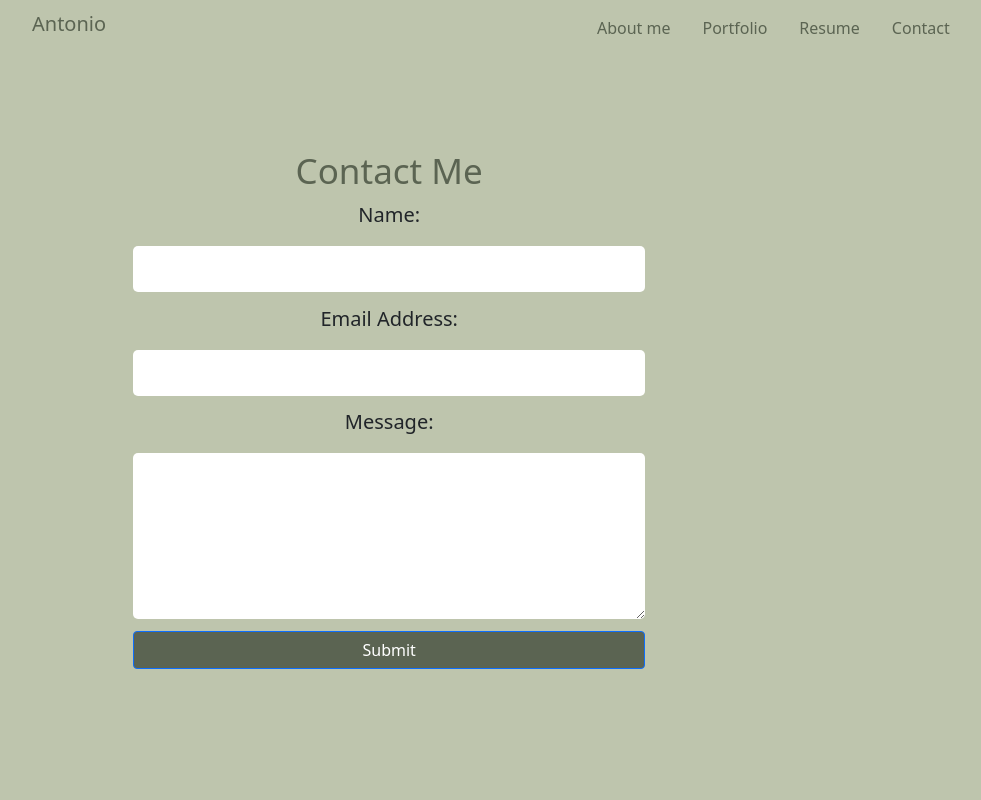
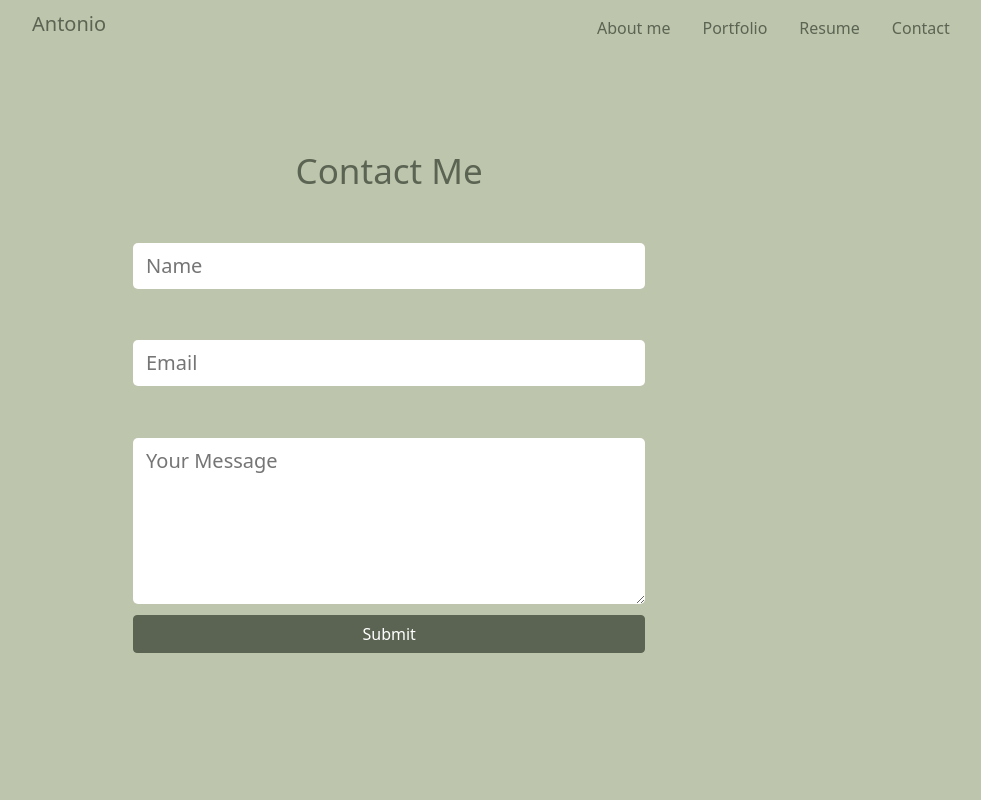
Before and after one commit to tonito98/react-portfolio, a React (Create React App) app: page /contact in a window 1280 px wide. Shown: the top 800 px of the page, without its empty margins (76-1057 px from the left). Built offline with nearby package versions, Linux system fonts and the light colour scheme.

Commit message:
form clears when submitted

```diff
--- a/src/components/Contact/index.js
+++ b/src/components/Contact/index.js
@@ -33,9 +33,12 @@ function ContactForm() {
     console.log('errorMessage', errorMessage);
   }
 
-  function handleSubmit(e) {
+  function handleSubmit(e, {resetForm}) {
     e.preventDefault();
+
     console.log(formState);
+    resetForm({value: ''})
+
   }
   return(
     <div style={{ display: 'block',
@@ -44,18 +47,18 @@ function ContactForm() {
         {/* <h4>Contact Me</h4> */}
         <Form id="contact-form" onSubmit={handleSubmit}>
         <h4>Contact Me</h4>
-           <div class="form-group">
-            <label for="name">Name:</label>
-            <input type="text" defaultValue={name} required onBlur={handleChange} name="name" />
+           <div class='form-input'>
+            {/* <label for="name">Name:</label> */}
+            <input placeholder="Name" type="text" defaultValue={name} required onBlur={handleChange} name="name" />
+           </div >
+           <div class='form-input'>
+            {/* <label htmlFor="email">Email Address:</label> */}
+            <input placeholder="Email" type="text" defaultValue={email} required onBlur={handleChange} name="email" />
            </div>
            <div>
-            <label htmlFor="email">Email Address:</label>
-            <input type="text" defaultValue={email} required onBlur={handleChange} name="email" />
+            {/* <Form.Label htmlFor="message">Message:</Form.Label> */}
+            <textarea placeholder="Your Message" name="message" defaultValue={message} required onBlur={handleChange} rows="5" />
            </div>
-           <Form.Group>
-            <Form.Label htmlFor="message">Message:</Form.Label>
-            <textarea name="message" defaultValue={message} required onBlur={handleChange} rows="5" />
-           </Form.Group>
            {errorMessage &&(
             <div>
               <p className="error-text">{errorMessage}</p>
--- a/src/custom.scss
+++ b/src/custom.scss
@@ -138,6 +138,7 @@ nav.navbar {
 
 #contact-form Button{
   background-color:#5b6452;
+  border-color:#5b6452;
   width: 100%;
 }
 // #form-box textarea{
@@ -146,4 +147,15 @@ nav.navbar {
 
 #contact-form Button:hover {
   background-color: #38412f;
+  border-color: #38412f;
 }
+
+
+
+.form-input{
+  margin-bottom: 4vw;
+}
+
+h4{
+  margin-bottom: 4vw;
+}
```
